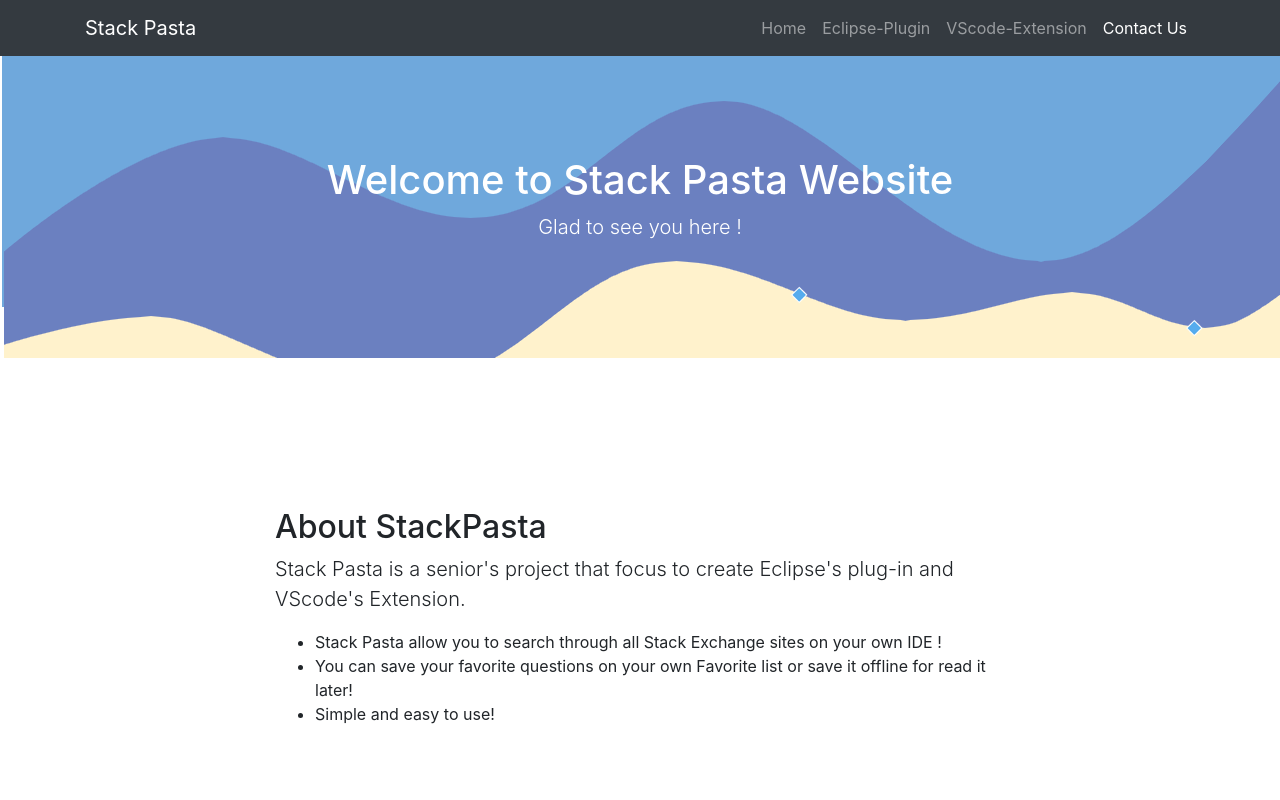
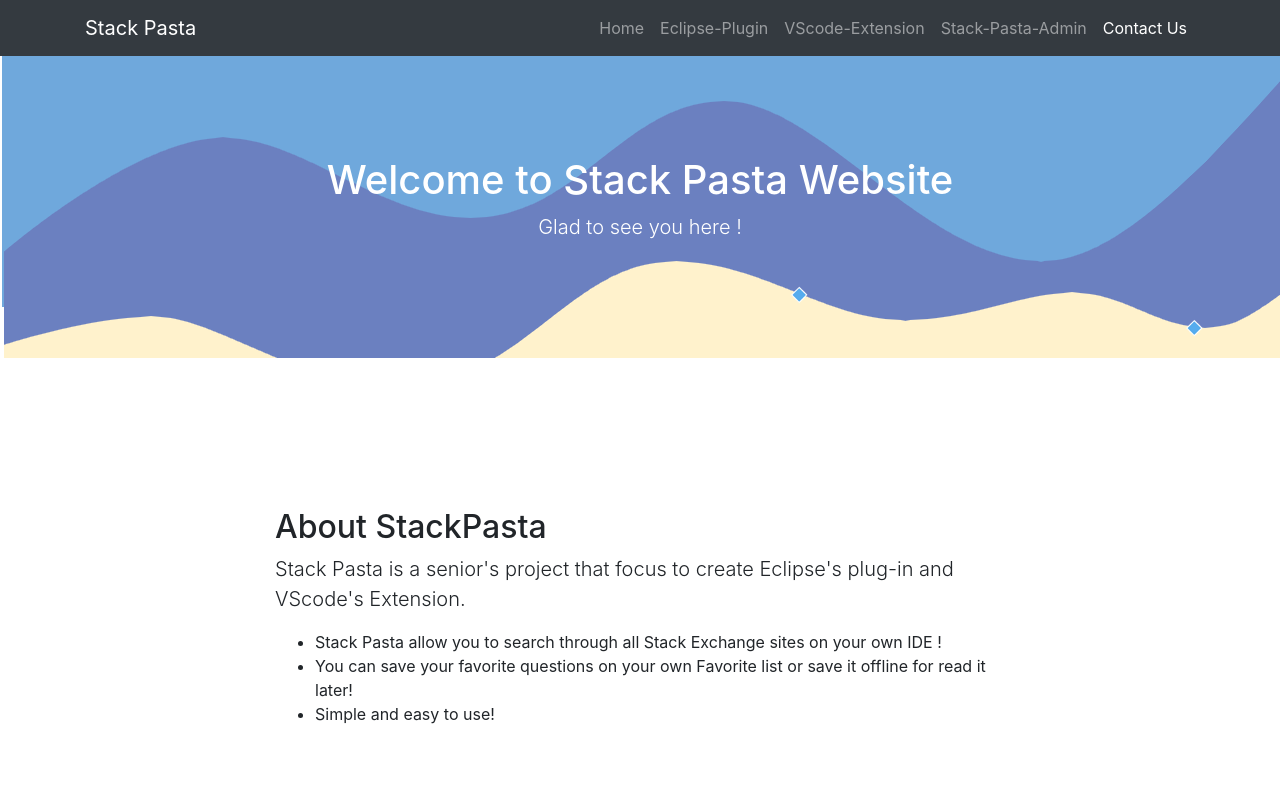
Before and after one commit to tewtew023/StackPastaWebNav, a website with bundled scripts: page index.html in a window 1280 px wide. Shown: the top 800 px of the page. Built offline with nearby package versions, Linux system fonts and the light colour scheme.

Commit message:
add Stack-Pasta-plugin navbar

```diff
--- a/index.html
+++ b/index.html
@@ -39,6 +39,9 @@
           </li>
           <li class="nav-item">
             <a class="nav-link js-scroll-trigger" href="#vscode">VScode-Extension</a>
+          </li>
+          <li class="nav-item">
+            <a class="nav-link js-scroll-trigger" href="#admin">Stack-Pasta-Admin</a>
           </li>
           <li class="nav-item">
             <a class="nav-link js-scroll-trigger" href="#contact">Contact Us</a>
@@ -120,6 +123,7 @@
         <div class="col-lg-8 mx-auto">
           <h2>Contact us</h2>
           <p class="lead">Email : stackpastaplugin@gmail.com</p>
+          <br><br><br><br><br><br><br><br>
         </div>
       </div>
     </div>
```
